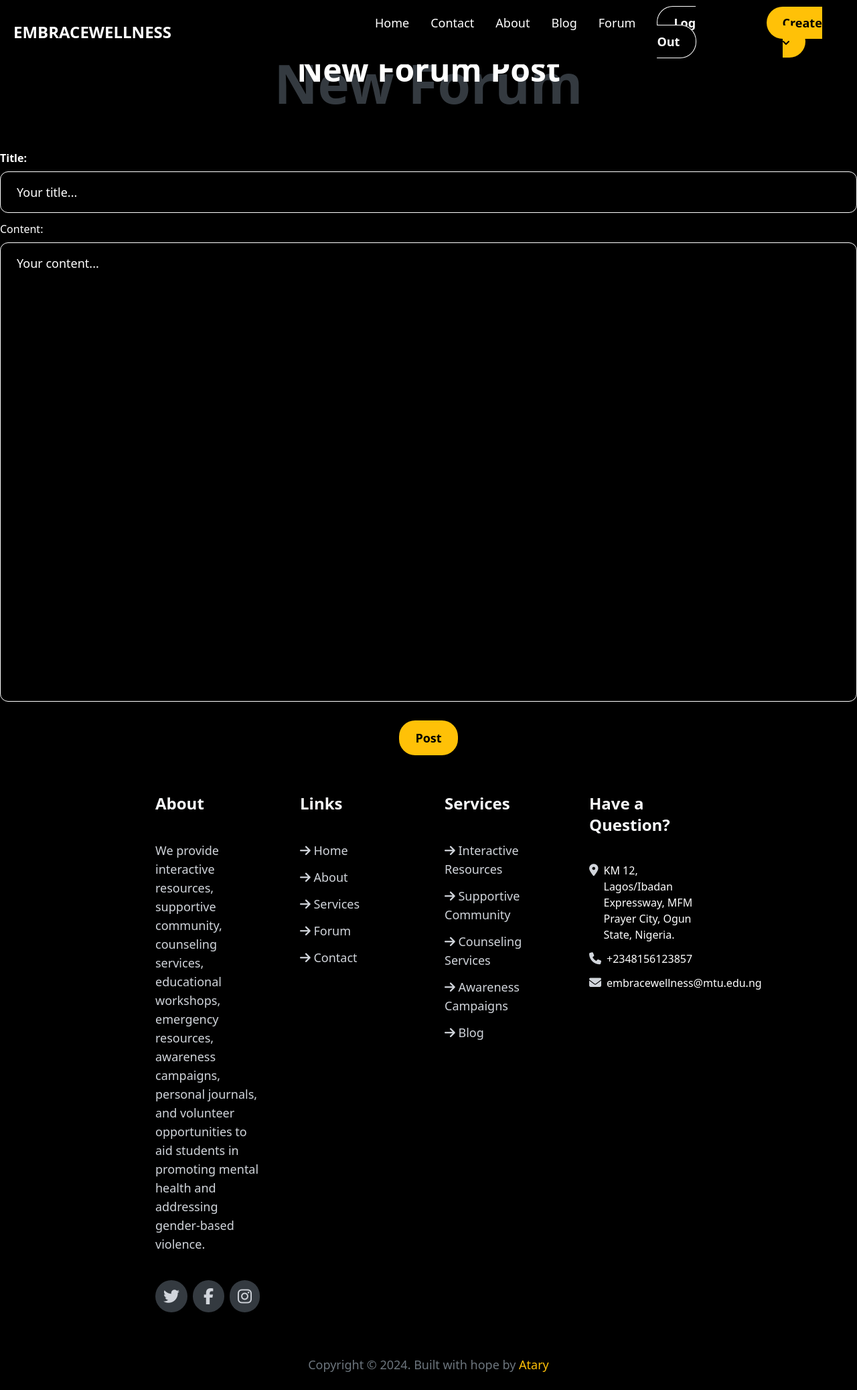
After one commit to kingtroga/EmbraceWellness, a Django app: page /forum/new/ in a window 1280 px wide. The commit adds this page. Shown: the whole page at 67% size. Run offline with Django 5.2, Linux system fonts and the light colour scheme; a user stored in the database is signed in; some libraries are stand-ins or nearby versions.

Commit message:
done with New forum post logic

```diff
--- a/core/templates/core/base.html
+++ b/core/templates/core/base.html
@@ -51,7 +51,7 @@
           <div id="dropdown" class="z-[-1] absolute top-[300px] hidden xl:top-[50px] bg-[#343a40] text-white divide-y divide-gray-100 rounded-lg shadow w-44">
             <ul class="py-2 text-sm text-gray-700 dark:text-gray-200" aria-labelledby="dropdownDefaultButton">
               <li>
-                <a href="#" class="block px-4 py-2 hover:bg-mustard">New Forum post</a>
+                <a href="{% url 'forum:new' %}" class="block px-4 py-2 hover:bg-mustard">New Forum post</a>
               </li>
               <li>
                 <a href="#" class="block px-4 py-2 hover:bg-mustard">New Blog post</a>
--- a/core/views.py
+++ b/core/views.py
@@ -7,7 +7,10 @@ from forum.models import Forum
 
 def index(request):
     forums = Forum.objects.all()[0:3]
-    print(forums)
+
+    # clean up forum
+    for forum in forums:
+        forum.content = forum.content[0:500] + "..."
 
     return render(request, "core\index.html", {
         "forums": forums
--- /dev/null
+++ b/forum/forms.py
@@ -0,0 +1,22 @@
+from django import forms
+from .models import Forum
+
+INPUT_CLASSES =  'py-4 px-6 rounded-xl  w-[18rem] hover:border-mustard text-lg sm:w-[20rem] md:w-[80rem] bg-black placeholder:text-white cursor:text-white border border-white'
+
+class ForumForm(forms.ModelForm):
+    class Meta:
+        model = Forum
+        fields = ('title', 'content')
+
+    title = forms.CharField(widget=forms.TextInput(attrs={
+    'placeholder': 'Your title...',
+    'class': INPUT_CLASSES
+    }))
+
+    content = forms.CharField(widget=forms.TextInput(attrs={
+        'placeholder': 'Your content...',
+        'class': 'text-clip overflow-hidden pt-4 pb-[40rem] px-6  rounded-xl  w-[18rem] hover:border-mustard text-lg sm:w-[20rem] md:w-[80rem] bg-black placeholder:text-white cursor:text-white border border-white'
+    }))
+
+
+    # use padding for inputs
--- /dev/null
+++ b/forum/templates/forum/forum_new.html
@@ -0,0 +1,44 @@
+{% extends 'core/index.html' %}
+
+{% block title %}New Forum Post{% endblock %}
+
+
+{% block content %}
+<div class="pt-[2.5rem] ">
+    <div class="flex flex-col justify-center items-center my-10  sm:mx-[15rem]">
+        <h2 class="sm:text-5xl text-4xl font-bold z-[2]">New Forum Post</h2>
+        <p class=" sm:text-[5rem]  text-[3rem] text-[#343a40]  z-[1] font-extrabold sm:-mt-[4rem]  -mt-[2.5rem]">New Forum</p>
+    </div>
+<div>
+<div class="flex flex-row justify-center ">
+    <div class="cols-span-3 flex flex-col justify-center items-center  h-auto  bg-black text-white rounded-xl">
+
+        <form action="." method="post" class="flex flex-col justify-center items-start">
+
+            {% csrf_token %}
+
+            <div class="mb-3">
+                <label class="inline-block mb-2 font-semibold text-white">Title:</label><br>
+                {{ form.title }}
+            </div>
+
+            <div class="mb-3">
+                <label class="inline-block mb-2 text-white">Content:</label><br>
+                {{ form.content }}
+            </div>
+
+            {% if form.errors or form.non_field_errors %}
+                <div class="self-center mb-3 p-6 bg-red-100 rounded-xl text-black">
+                    {% for field in form %}
+                        {{ field.errors }}
+                    {% endfor %}
+                </div>
+            {% endif %}
+
+            <button class="self-center text-lg font-semibold m-[1rem] px-6 py-3 bg-black text-black rounded-3xl  bg-mustard   hover:bg-white  hover:text-white capitalize">Post</button>
+
+        </form>
+    </div>
+</div>
+
+{% endblock %}
--- a/forum/urls.py
+++ b/forum/urls.py
@@ -5,4 +5,5 @@ app_name = 'forum'
 
 urlpatterns = [
     path('', views.index, name='index'),
+    path('new/', views.new, name='new'),
 ]
--- a/forum/views.py
+++ b/forum/views.py
@@ -1,7 +1,9 @@
-from django.shortcuts import render
+from django.shortcuts import render, redirect
 from django.db.models import Q
 from . import models
 from django.core.paginator import Paginator
+from django.contrib.auth.decorators import login_required
+from .forms import ForumForm
 
 def index(request):
     query = request.GET.get('query', '')
@@ -16,9 +18,27 @@ def index(request):
     page_number = request.GET.get("page")
     page_obj = paginator.get_page(page_number)
 
-
+    # clean up forum
+    for forum in page_obj:
+        forum.content = forum.content[0:500] + "..."
 
     return render(request, 'forum/forum_index.html',
                   {"forums": forums,
                    'query': query,
                    "page_obj": page_obj})
+
+
+@login_required
+def new(request):
+    if request.method == 'POST':
+        form = ForumForm(request.POST)
+        if form.is_valid():
+            new_forum = form.save(commit=False)
+            new_forum.created_by = request.user
+            new_forum.save()
+            return redirect("forum:index") #TODO: Redirect to the forum post detail
+    else:
+        form = ForumForm()
+    return render(request, 'forum/forum_new.html',{
+        "form": form
+    })
```
Also changed, not shown: db.sqlite3.
